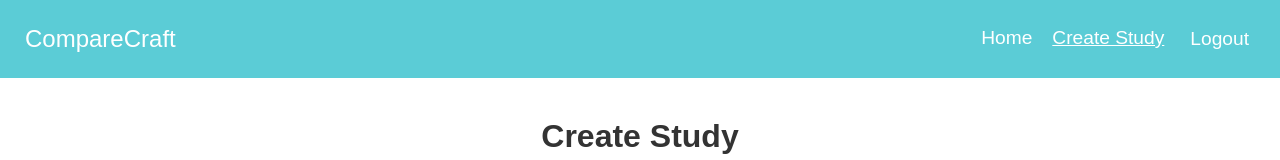
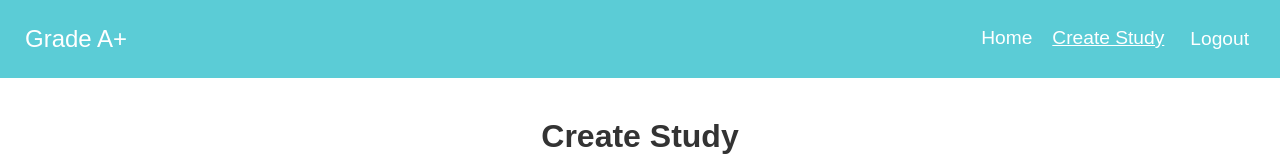
Before and after one commit to miasannstud/webproject, a React (Vite) app in the folder front-end/: page /createStudy in a window 1280 px wide. Shown: the top 160 px of the page. Built offline with nearby package versions, Linux system fonts and the light colour scheme; no server answers; sample sign-in values are in the browser's storage; what country-list would draw is missing.

Commit message:
MOST IMPORTANT UPDATE EVER

```diff
--- a/front-end/index.html
+++ b/front-end/index.html
@@ -3,7 +3,7 @@
 
 <head>
   <meta charset="UTF-8" />
-  <link rel="icon" type="image/png" href="./src/assets/cat2.png" />
+  <link rel="icon" type="image/png" href="./src/assets/LOGO.svg" />
   <meta name="viewport" content="width=device-width, initial-scale=1.0" />
   <title>Web project title</title>
 </head>
--- a/front-end/src/components/shared/navbar/Navbar.jsx
+++ b/front-end/src/components/shared/navbar/Navbar.jsx
@@ -17,7 +17,7 @@
     <nav className={styles.navbar}>
       <div className={styles.navLeft}>
         <NavLink to="/dashboard" className={styles.brand}>
-          CompareCraft
+          Grade A+
         </NavLink>
       </div>
       <div className={styles.navRight}>
```
Also changed, not shown: front-end/src/assets/LOGO.svg (added).
